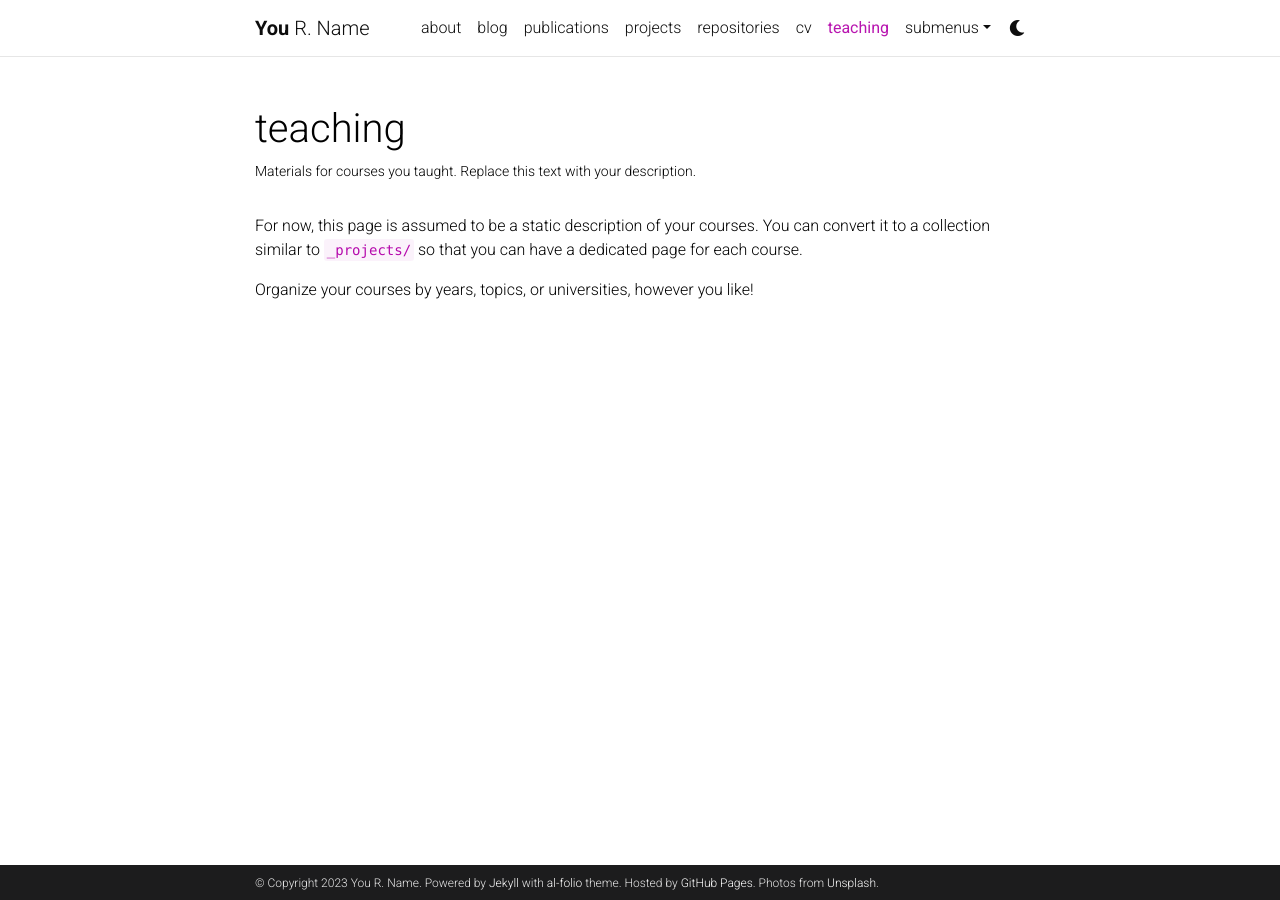
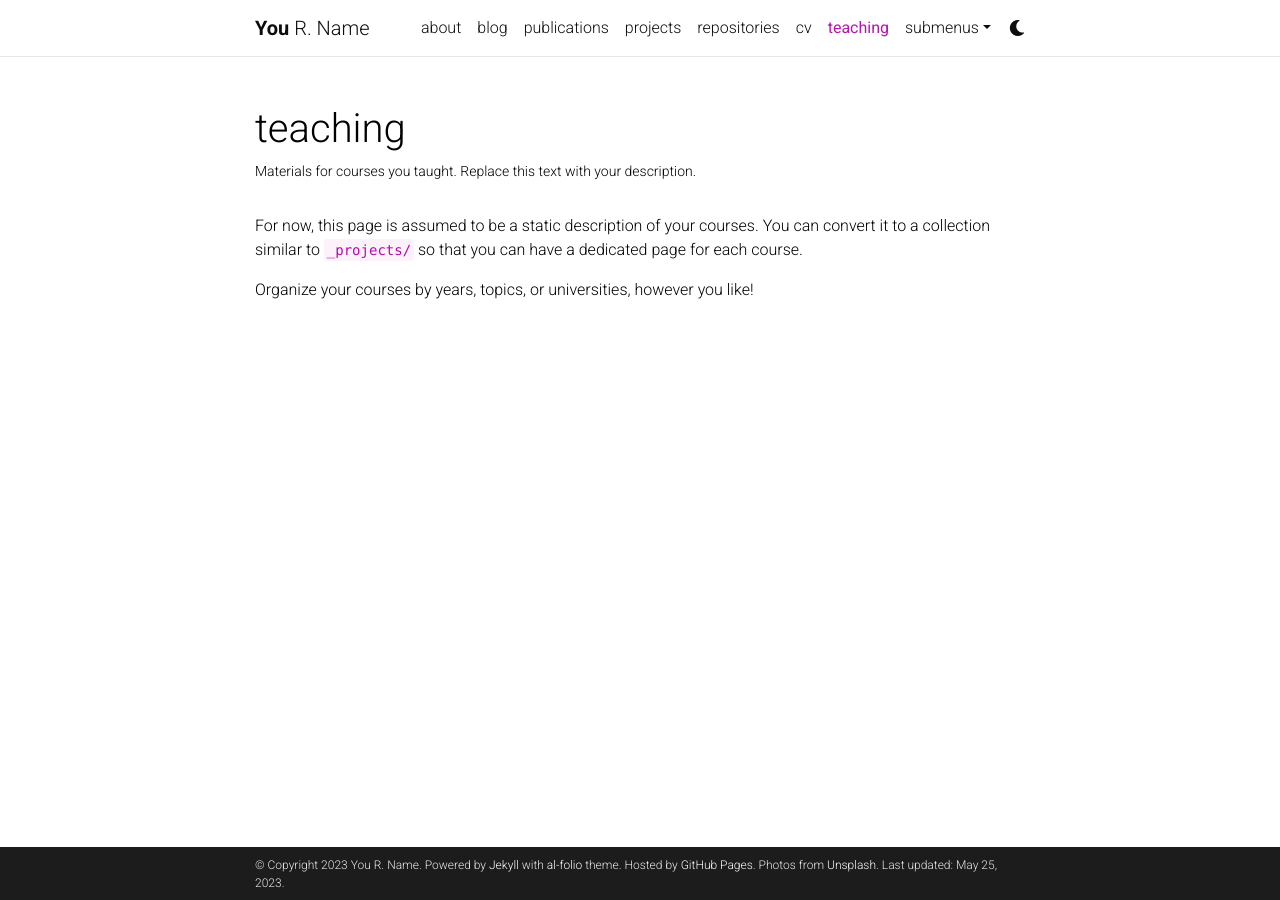
Before and after one commit to jesse-wei/jesse-wei.github.io, a Jekyll site: the page built from _pages/teaching.md, in a window 1280 px wide. Built offline with Jekyll 4.4.1, drawn with Linux system fonts in a browser that asks for light colours; comment, search, counter and statistics services are not loaded; a style sheet for code colours, icons or effects is not loaded; some of the changed lines change nothing that is shown.

Commit message:
Update _config.yml

```diff
--- a/_config.yml
+++ b/_config.yml
@@ -18,9 +18,9 @@
 lang: en # the language of your site (for example: en, fr, cn, ru, etc.)
 icon: ⚛️  # the emoji used as the favicon (alternatively, provide image name in /assets/img/)
 
-url: https://alshedivat.github.io # the base hostname & protocol for your site
-baseurl: /al-folio # the subpath of your site, e.g. /blog/
-last_updated: false # set to true if you want to display last updated in the footer
+url: https://jesse-wei.github.io # the base hostname & protocol for your site
+baseurl: # the subpath of your site, e.g. /blog/
+last_updated: true # set to true if you want to display last updated in the footer
 impressum_path:  # set to path to include impressum link in the footer, use the same path as permalink in a page, helps to conform with EU GDPR
 
 # -----------------------------------------------------------------------------
```
